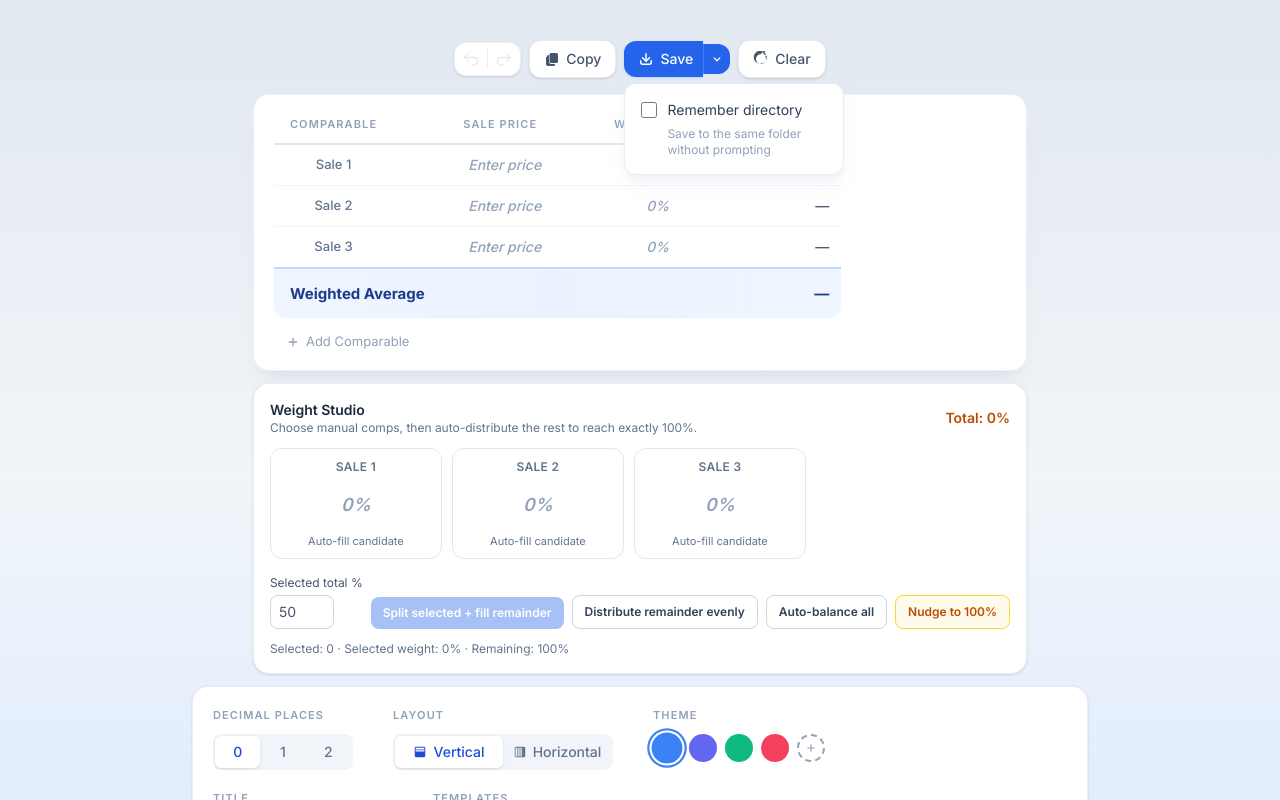
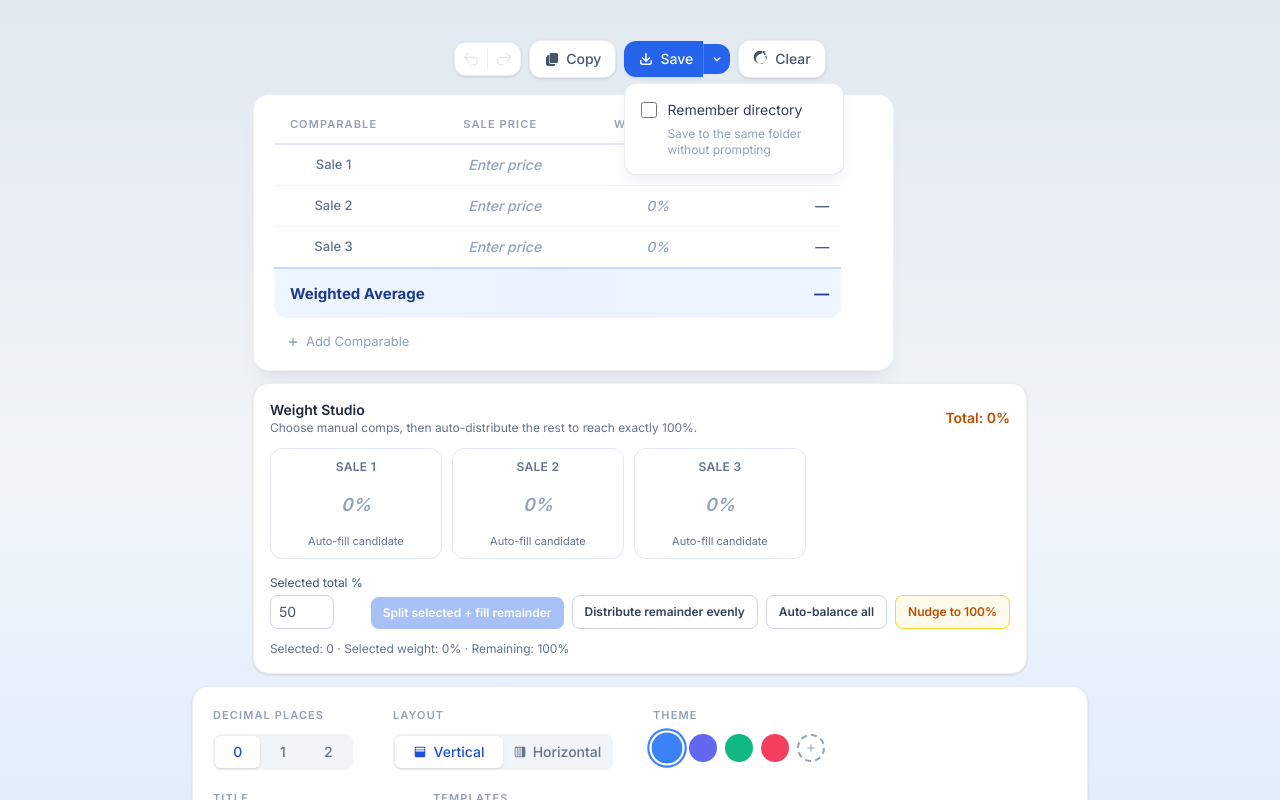
Before and after one commit to PairedSales/WeightedAverage, a Next.js app: page / in a window 1280 px wide. Both pictures are taken after a click on the button 716 px from the left and 59 px from the top of the page. Shown: the top 800 px of the page. Built offline with nearby package versions, Linux system fonts and the light colour scheme.

Commit message:
Make grid card size to content instead of scrolling

```diff
--- a/components/SpreadsheetGrid.tsx
+++ b/components/SpreadsheetGrid.tsx
@@ -145,7 +145,7 @@ function VerticalGrid({
 }: GridInternalProps) {
   const n = comps.length;
   return (
-    <div className="overflow-x-auto">
+    <div className="w-fit">
       <table className="border-separate border-spacing-0 text-sm whitespace-nowrap">
         <thead>
           <tr>
@@ -256,7 +256,7 @@ function HorizontalGrid({
 }: GridInternalProps) {
   const n = comps.length;
   return (
-    <div className="overflow-x-auto">
+    <div className="w-fit">
       <table className="border-separate border-spacing-0 text-sm whitespace-nowrap">
         <thead>
           <tr>
--- a/components/WeightedAverageApp.tsx
+++ b/components/WeightedAverageApp.tsx
@@ -281,10 +281,10 @@ export default function WeightedAverageApp() {
   const copyTabIndex = 2 * state.comps.length + 1;
 
   return (
-    <div className="mx-auto w-full max-w-4xl">
+    <div className="mx-auto w-fit">
       {/* Toolbar above card — same width as card, groups centered */}
       <div className="flex flex-col items-center w-full">
-        <div className="w-fit max-w-full mx-auto flex flex-col items-stretch">
+        <div className="w-fit mx-auto flex flex-col items-stretch">
           {/* Undo/Redo | Copy | Save — centered to card */}
           <div
             className="mb-4 w-full flex flex-wrap items-center justify-center gap-2 px-1"
@@ -461,7 +461,7 @@ export default function WeightedAverageApp() {
             </button>
           </div>
 
-          <div className="bg-white rounded-2xl border border-slate-200/60 shadow-xl shadow-slate-900/[0.04] w-full">
+          <div className="bg-white rounded-2xl border border-slate-200/60 shadow-xl shadow-slate-900/[0.04] w-fit">
             {/* Exportable area */}
             <div
               ref={gridRef}
```
